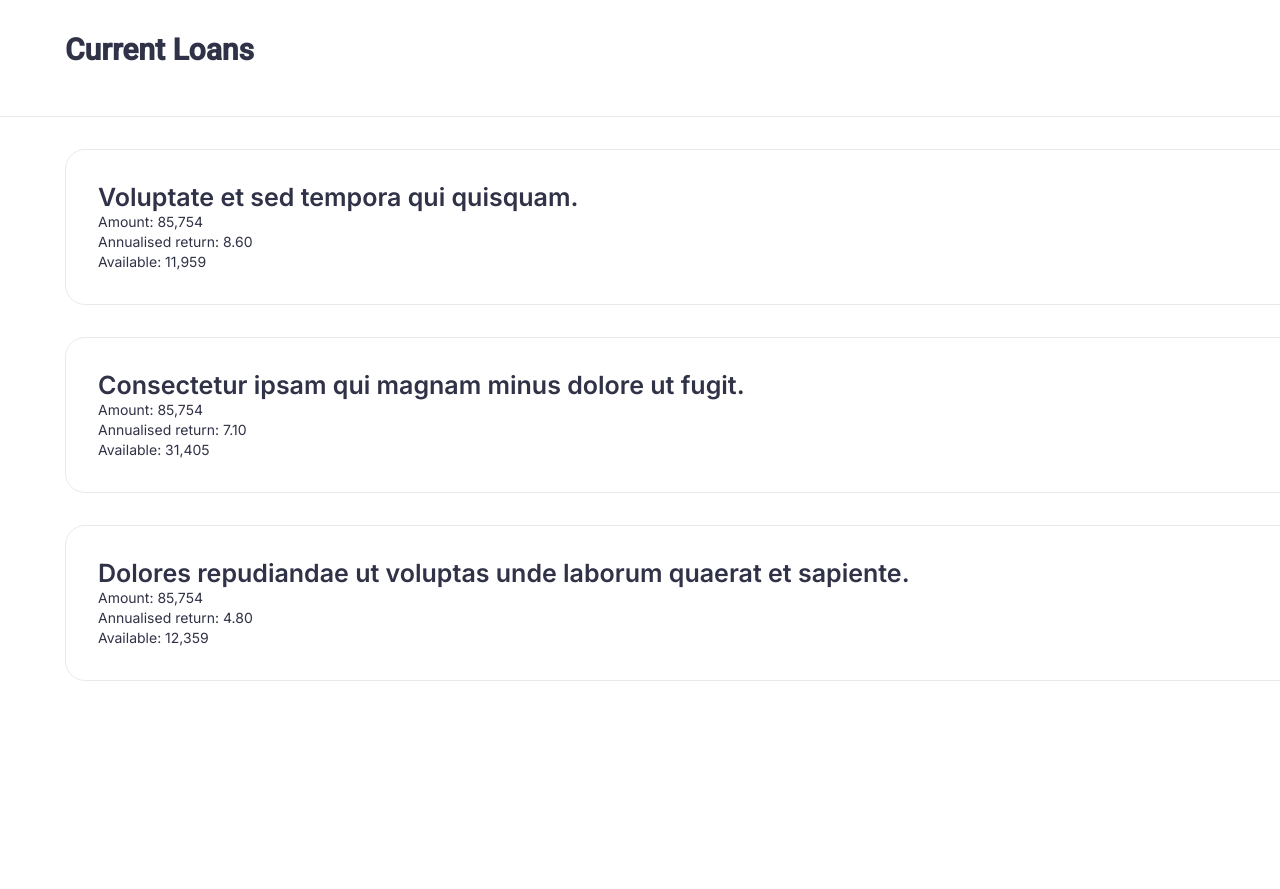
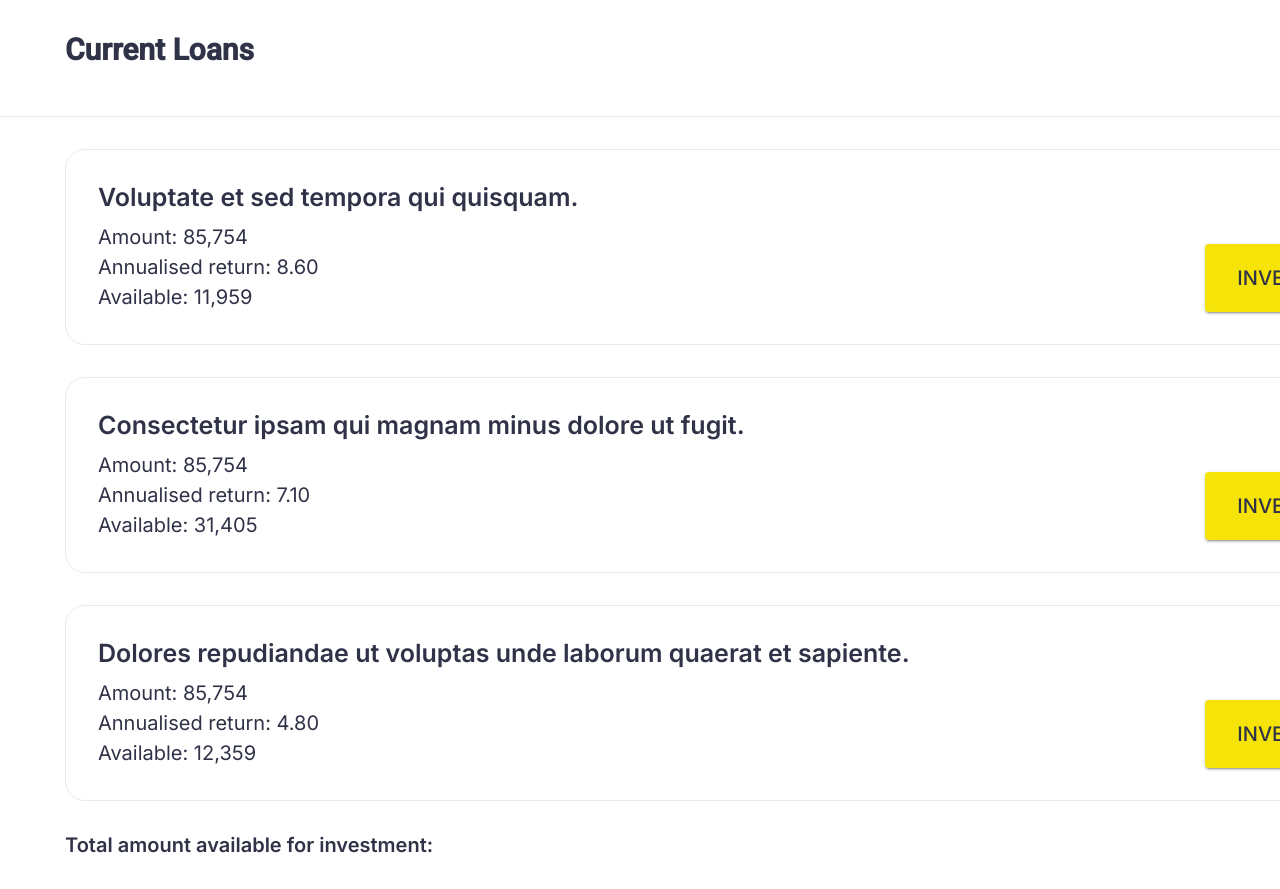
Before and after one commit to Iryna-Ivanitska/Loans---test-ptoject, an Angular app: page / in a window 1280 px wide. Shown: the top 889 px of the page. Before the commit the page ends 800 px from the top, so only its background shows below. Built offline with nearby package versions, Linux system fonts and the light colour scheme.

Commit message:
add total

```diff
--- a/src/app/app.component.html
+++ b/src/app/app.component.html
@@ -5,4 +5,8 @@
   <div *ngFor="let loan of loans">
     <app-loan-item [loan]=loan></app-loan-item>
   </div>
+  <div class="total">
+    <div class="total__text">Total amount available for investment: </div>
+    <div class="total__amount">${{ total | number: '.0-2'}}</div>
+  </div>
 </div>
--- a/src/app/app.component.scss
+++ b/src/app/app.component.scss
@@ -7,3 +7,9 @@
 .header {
   border-bottom: 1px solid var(--border);
 }
+
+.total {
+  @include font(20px, 600, 24px);
+  display: flex;
+  justify-content: space-between;
+}
--- a/src/app/app.component.ts
+++ b/src/app/app.component.ts
@@ -1,4 +1,4 @@
-import { Component } from '@angular/core';
+import { Component, OnInit } from '@angular/core';
 import { ILoanItem } from './interfaces/loan.interface';
 
 import loansData from './shared/current-loans.json'
@@ -8,7 +8,14 @@ import loansData from './shared/current-loans.json'
   templateUrl: './app.component.html',
   styleUrls: ['./app.component.scss']
 })
-export class AppComponent  {
-  loans: ILoanItem[] = loansData
+export class AppComponent implements OnInit {
+  loans: ILoanItem[] = loansData;
+  total: number = 0;
+
+  ngOnInit(): void {
+    this.loans.forEach( el => {
+      this.total += parseFloat(el.available.replace(/,/g, ''))})
+  }
+
 
 }
--- a/src/app/app.module.ts
+++ b/src/app/app.module.ts
@@ -4,6 +4,7 @@ import { BrowserModule } from '@angular/platform-browser';
 import { AppComponent } from './app.component';
 import { LoanItemComponent } from './shared/components/loan-item/loan-item.component';
 import { BrowserAnimationsModule } from '@angular/platform-browser/animations';
+import {MatButtonModule} from '@angular/material/button';
 
 @NgModule({
   declarations: [
@@ -12,7 +13,8 @@ import { BrowserAnimationsModule } from '@angular/platform-browser/animations';
   ],
   imports: [
     BrowserModule,
-    BrowserAnimationsModule
+    BrowserAnimationsModule,
+    MatButtonModule
   ],
   providers: [],
   bootstrap: [AppComponent]
--- a/src/app/shared/components/loan-item/loan-item.component.html
+++ b/src/app/shared/components/loan-item/loan-item.component.html
@@ -1,11 +1,11 @@
 <div class="card-wrapper">
   <div class="card">
     <div class="card__title">{{ loan.title }}</div>
-    <div class="card__ditails">
-      <div class="card__amount">Amount: {{ loan.amount }}</div>
-      <div class="card__amount">Annualised return: {{ loan.annualised_return }}</div>
-      <div class="card__amount">Available: {{ loan.available }}</div>
+    <div class="card__details">
+      <div>Amount: {{ loan.amount }}</div>
+      <div>Annualised return: {{ loan.annualised_return }}</div>
+      <div>Available: {{ loan.available }}</div>
     </div>
-    <button mat-raised-button>Invest</button>
+    <button mat-raised-button class="btn">Invest</button>
   </div>
 </div>
--- a/src/app/shared/components/loan-item/loan-item.component.scss
+++ b/src/app/shared/components/loan-item/loan-item.component.scss
@@ -11,9 +11,15 @@
   display: flex;
   flex-wrap: wrap;
   justify-content: space-between;
+  align-items: flex-end;
 
   &__title {
     @include font(25px, 600, 30px);
     width: 100%;
   }
+
+  &__details {
+    @include font(20px, 400, 30px);
+    margin-top: 10px;
+  }
 }
--- a/src/styles.scss
+++ b/src/styles.scss
@@ -1,3 +1,5 @@
+@import '@angular/material/prebuilt-themes/deeppurple-amber.css';
+@import './app/shared/mixins/mixins.scss';
 
 :root {
   --primary: #303247;
@@ -22,5 +24,10 @@
 .wrapper {
   padding: 32px 65px;
 }
-html, body { height: 100%; }
-body { margin: 0; font-family: Roboto, "Helvetica Neue", sans-serif; }
+
+.btn {
+  background-color: var(--secondary);
+  padding: 16px 32px !important;
+  @include font(20px, 500, 24px);
+  text-transform: uppercase;
+}
```
